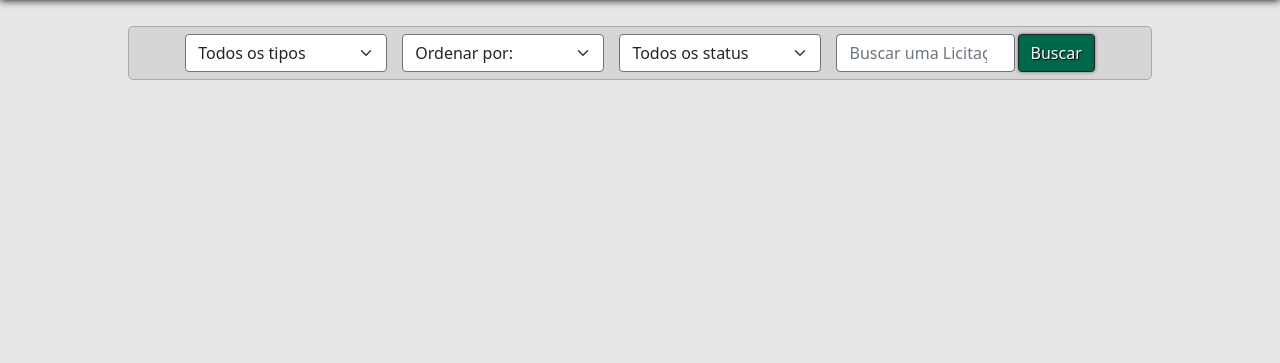
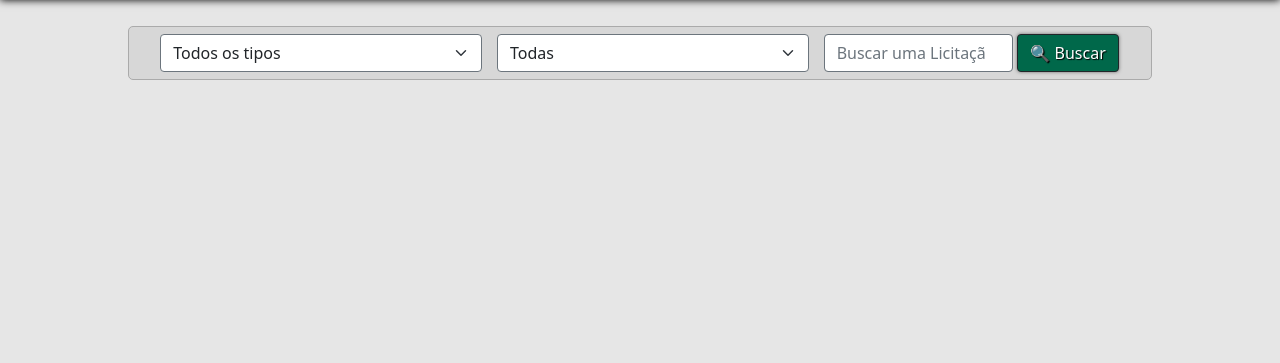
Before and after one commit to vic37get/Altair, a Django app: template verificador_fraude/templates/verificador_fraude/homeAud.html in a window 1280 px wide. Shown: the part 57-420 px from the top of the page. Run offline with Django 4.2, Linux system fonts and the light colour scheme; the template is opened without the code that fills it: most values are stand-ins (such as "Sample title", 1, 10 or a date in 2020); some libraries are stand-ins or nearby versions.

Commit message:
#80 correção de bugs dos filtros

```diff
--- a/construtor_licitacoes/static/construtor_licitacoes/css/estilo_adicionar.css
+++ b/construtor_licitacoes/static/construtor_licitacoes/css/estilo_adicionar.css
@@ -262,7 +262,7 @@ footer {
   margin: 0 auto;
   border: 1px solid rgb(170, 170, 170);
   border-radius: 5px;
-  background-color: rgb(214, 214, 214);
+  background-color: rgb(215, 215, 215);
   margin-top: 35px;
 }
 
@@ -349,3 +349,7 @@ input:disabled{
   text-shadow: none;
   box-shadow: none;
 }
+
+.FiltrosIndex{
+  width: 95%;
+}
--- a/construtor_licitacoes/static/construtor_licitacoes/js/getFormsFields.js
+++ /dev/null
@@ -1,4 +0,0 @@
-function getOrgao(){
-    orgao = getElementsByClassName('Orgao').value;
-    console.log(orgao)
-}
--- a/construtor_licitacoes/templates/construtor_licitacoes/enviarConstrucao.html
+++ b/construtor_licitacoes/templates/construtor_licitacoes/enviarConstrucao.html
@@ -37,7 +37,7 @@
           </div>
         </div>
         <!--<a href={% url 'home_page:index' %} class="btn btn-outline-dark colorButton mt-4">Enviar</a>-->
-        <button onclick="getOrgao()" type="submit" class="btn btn-outline-dark colorButton mt-4">Enviar</button>
+        <button type="submit" class="btn btn-outline-dark colorButton mt-4">Enviar</button>
         <a href={% url 'construtor_licitacoes:editar' id_licitacao %} class="btn btn-outline-dark buttonNew mt-4">Cancelar</a>
       </form>
 </div>
--- a/home_page/templates/home_page/base.html
+++ b/home_page/templates/home_page/base.html
@@ -33,6 +33,7 @@
 
         <!-- CSS -->
         <link href={%static "construtor_licitacoes/css/estilo_adicionar.css" %} rel="stylesheet" referrerpolicy="origin"></script>
+        <link href={%static "construtor_licitacoes/css/estilo_construtor.css" %} rel="stylesheet" referrerpolicy="origin"></script>
         <link href={%static "construtor_licitacoes/css/estilo_construtor.css" %} rel="stylesheet" referrerpolicy="origin"></script>
 
         <!-- Icones fontaweasome-->
--- a/verificador_fraude/static/verificador_fraude/css/estilo_verificador.css
+++ b/verificador_fraude/static/verificador_fraude/css/estilo_verificador.css
@@ -101,6 +101,7 @@
 
 .barraDosFiltros{
     width: 95%;
+    padding: 0;
 }
 
 #embedavaliar{
--- a/verificador_fraude/templates/verificador_fraude/avaliar.html
+++ b/verificador_fraude/templates/verificador_fraude/avaliar.html
@@ -36,7 +36,7 @@
     </div>
     <div class="Achados">
       <h5 class="IndiciosEncontrados mb-3 mt-3">Indícios encontrados na Licitação</h5>
-      {% for achado in licitacao_dados%}
+      {% for achado in licitacao_dados.achado%}
         <table class="table">
             <tbody>
               <tr title="Descoberto na Seção">
--- a/verificador_fraude/templates/verificador_fraude/homeAud.html
+++ b/verificador_fraude/templates/verificador_fraude/homeAud.html
@@ -4,33 +4,26 @@
 {% block content %}
 
 <div class=" row gx-4 gx-lg-5 mb-5 menu_index d-flex">
-    <div class="input-group rounded m-0 m-auto barraDosFiltros">
-        <select class="form-select rounded filtroTipo me-3 border-secondary">
-            <option selected value="all">Todos os tipos</option>
-            <option value="pedding">Serviços</option>
-            <option value="submit">Obras</option>
-            <option value="submit">Aquisições</option>
-          </select>
-
-        <select class="form-select rounded filtroTipo me-3 border-secondary">
-            <option selected>Ordenar por: </option>
-            <option value="1">Data mais recente</option>
-            <option value="2">Data mais antiga</option>
-          </select>
-
-        <select class="form-select rounded filtroTipo me-3 border-secondary">
-            <option selected value="all">Todos os status</option>
-            <option value="pedding">Não avaliada</option>
-            <option value="submit">Avaliada</option>
-          </select>
-
-        <input type="search" class="form-control rounded border-secondary" placeholder="Buscar uma Licitação..." aria-label="Pesquisar" aria-describedby="search-addon" />
-        <form action="" method="post">
+    <div class="input-group rounded m-0 p-0 m-auto align-items-center justify-content-center">
+        <form class="input-group rounded m-0 m-auto barraDosFiltros" action="{% url 'verificador_fraude:filtroVerificador' %} " method="get">
             {% csrf_token %}
-            <input class="btn btn-outline-dark colorButton ms-1" type="submit" value="Buscar">
+            <select name="tipo" class="form-select rounded filtroTipo me-3 border-secondary w-auto">
+                <option value=-1 selected>Todos os tipos</option>
+                <option value='Serviços'>Serviços</option>
+                <option value='Obras'>Obras</option>
+                <option value='Aquisições'>Aquisições</option>
+            </select>
+            <select name="avaliada" class="form-select rounded filtroTipo me-3 border-secondary w-auto">
+                <option value=-1 selected>Todas</option>
+                <option value=0>Não avaliada</option>
+                <option value=1>Avaliada</option>
+            </select>
+            <input name="NomeLicitação" type="search" class="form-control rounded border-secondary" placeholder="Buscar uma Licitação..." aria-label="Pesquisar" aria-describedby="search-addon" />
+            <input class="btn colorButton rounded-2 border-1 border-dark text-white ms-1" type="submit" value="🔍 Buscar">
         </form>
     </div>
 </div>
+
 <div class="row gx-4 gx-lg-5 row-cols-1 row-cols-sm-1 row-cols-md-2 row-cols-lg-3 row-cols-xl-4 p-1 m-0 justify-content-center">
     {% for licitacao in licitacoes%}
     {% if licitacao.status == 1 %}
--- a/verificador_fraude/urls.py
+++ b/verificador_fraude/urls.py
@@ -1,8 +1,10 @@
-from django.urls import path,include
+from django.urls import include, path
+
 from . import views
 
 app_name='verificador_fraude'
 urlpatterns = [
     path('aud', views.homeAud, name='homeAud'),
-    path('aud/avaliar/<pk>', views.avaliar, name='avaliar')
+    path('aud/avaliar/<pk>', views.avaliar, name='avaliar'),
+    path('filtroVerificador',views.filtroVerificador,name='filtroVerificador'),
 ]
```
Also changed, not shown: construtor_licitacoes/views.py (+10 -7 lines), home_page/templates/home_page/index.html (+4 -4 lines), verificador_fraude/views.py (+25 -3 lines).
